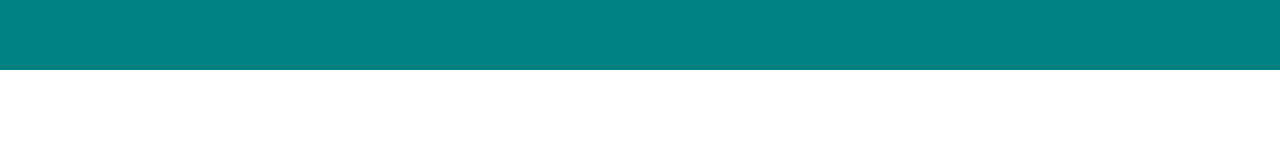
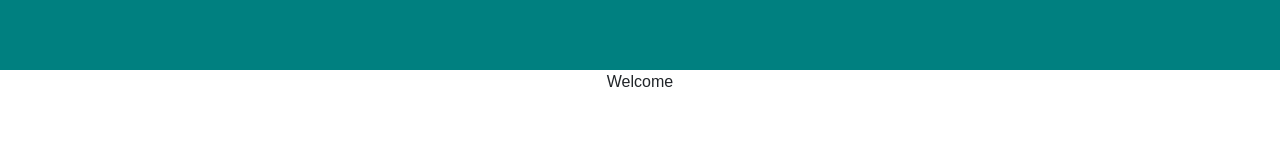
Before and after one commit to shannonfarvolden/Doitall-react, a React (Create React App) app: page /profile in a window 1280 px wide. Shown: the part 136-296 px from the top of the page. Built offline with nearby package versions, Linux system fonts and the light colour scheme.

Commit message:
Add profile route and component

```diff
--- a/src/App.js
+++ b/src/App.js
@@ -8,6 +8,7 @@ import './App.css';
 import Header from './components/Header';
 import Login from './components/Login';
 import Landing from './components/Landing';
+import Profile from './components/Profile';
 import UserIndex from './components/UserIndex';
 import NavigationBar from './components/NavigationBar';
 
@@ -65,6 +66,7 @@ class App extends Component {
                     path="/login"
                     render={props => <Login {...props} onSignIn={this.signIn} />}
                   />
+                  <Route exact path="/profile" render={() => <Profile user={user} />} />
                   <Route exact path="/users" component={UserIndex} />
                 </Switch>
               </div>
--- a/src/components/Header.js
+++ b/src/components/Header.js
@@ -1,5 +1,4 @@
 import React from 'react';
-import { Link } from 'react-router-dom';
 
 const Header = () => {
   return (
--- a/src/components/NavigationBar.js
+++ b/src/components/NavigationBar.js
@@ -49,8 +49,8 @@ export default class NavigationBar extends React.Component {
                     {user}
                   </DropdownToggle>
                   <DropdownMenu right>
-                    <DropdownItem tag={Link} to="/">
-                      Groups
+                    <DropdownItem tag={Link} to="/profile">
+                      Profile
                     </DropdownItem>
                     <DropdownItem divider />
                     <DropdownItem tag={Link} to="/" onClick={onSignOut}>
--- /dev/null
+++ b/src/components/Profile.js
@@ -0,0 +1,17 @@
+import React, { Component } from 'react';
+
+export default class Profile extends Component {
+  constructor(props) {
+    super(props);
+  }
+
+  render() {
+    const { user } = this.props;
+    console.log(user);
+    return (
+      <div>
+        <div>Welcome {user}</div>
+      </div>
+    );
+  }
+}
```
